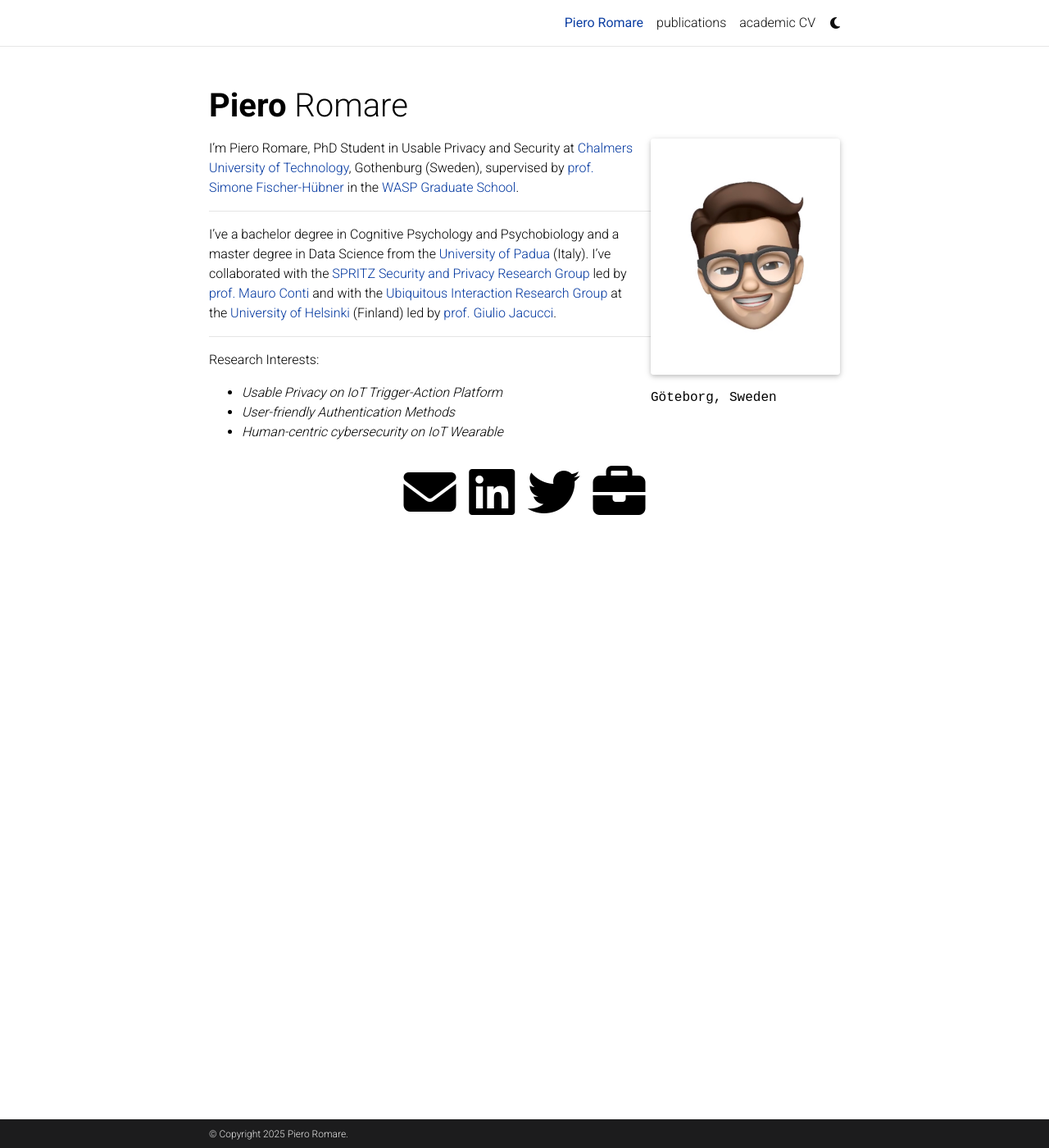
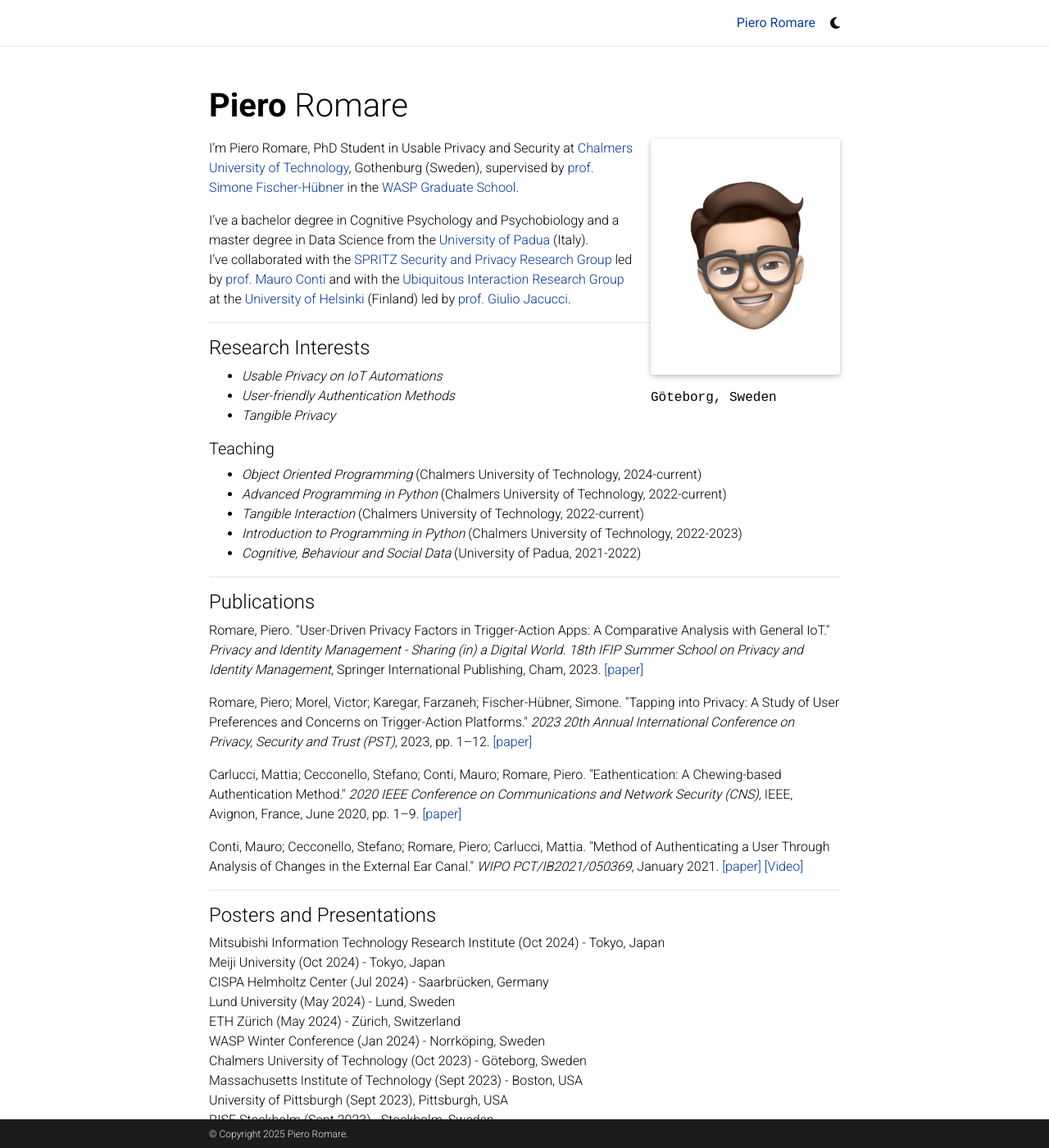
Before and after one commit to pieroromare/pieroromare.github.io, a Jekyll site: the page built from _pages/about.md, in a window 1280 px wide and 1400 px high. Shown: the whole window at 82% size. Built offline with Jekyll 4.4.1, drawn with Linux system fonts in a browser that asks for light colours; full-size pictures stand in for the smaller copies a plugin makes; comment, search, counter and statistics services are not loaded; a style sheet for code colours, icons or effects is not loaded; some of the changed text lies outside the part shown.

Commit message:
single_page

```diff
--- a/_bibliography/papers.bib
+++ b/_bibliography/papers.bib
@@ -32,8 +32,7 @@
 	doi          = {10.1109/CNS48642.2020.9162343},
 	isbn         = {978-1-72814-760-4},
 	url          = {https://ieeexplore.ieee.org/document/9162343/},
-	urldate      = {2022-09-05},
-	keywords     = {my}
+	urldate      = {2022-09-05}
 }
 
 @inproceedings{patent_eathentication_2021,
--- a/_includes/cv/list.html
+++ /dev/null
@@ -1,5 +0,0 @@
-<ul class="card-text font-weight-light list-group list-group-flush">
-    {% for content in entry.contents %}
-      <li class="list-group-item">{{ content }}</li>
-    {% endfor %}
-</ul>
--- a/_includes/selected_papers.html
+++ b/_includes/selected_papers.html
@@ -1,4 +1,4 @@
 
           <div class="publications">
-            {% bibliography -f {{ site.scholar.bibliography }} -q @*[selected=true]* %}
+            {% bibliography -f {{ site.scholar.bibliography }}%}
           </div>
--- a/_pages/about.md
+++ b/_pages/about.md
@@ -15,17 +15,71 @@ latest_posts: false  # includes a list of the newest posts
 selected_papers: false # includes a list of papers marked as "selected={true}"
 social: true  # includes social icons at the bottom of the page
 ---
-
 I'm Piero Romare, PhD Student in Usable Privacy and Security at [Chalmers University of Technology](https://www.chalmers.se), Gothenburg (Sweden), supervised by [prof. Simone Fischer-Hübner](https://www.kau.se/forskare/simone-fischer-hubner) in the [WASP Graduate School](https://wasp-sweden.org).
 
 
----
 I've a bachelor degree in Cognitive Psychology and Psychobiology and a master degree in Data Science from the [University of Padua](https://www.unipd.it/en/) (Italy).
 I've collaborated with the [SPRITZ Security and Privacy Research Group](https://spritz.math.unipd.it) led by [prof. Mauro Conti](https://www.math.unipd.it/~conti/) and with the [Ubiquitous Interaction Research Group](https://www.helsinki.fi/en/researchgroups/ubiquitous-interaction) at the [University of Helsinki](https://www.helsinki.fi/en) (Finland) led by [prof. Giulio Jacucci](https://researchportal.helsinki.fi/en/persons/giulio-jacucci).
 
 ---
 
-Research Interests:
-- *Usable Privacy on IoT Trigger-Action Platform*
+<h4>Research Interests</h4>
+- *Usable Privacy on IoT Automations*
 - *User-friendly Authentication Methods*
-- *Human-centric cybersecurity on IoT Wearable*
+- *Tangible Privacy*
+
+<h5>Teaching</h5>
+- *Object Oriented Programming* (Chalmers University of Technology, 2024-current)
+- *Advanced Programming in Python* (Chalmers University of Technology, 2022-current)
+- *Tangible Interaction* (Chalmers University of Technology, 2022-current)
+- *Introduction to Programming in Python* (Chalmers University of Technology, 2022-2023)
+- *Cognitive, Behaviour and Social Data* (University of Padua, 2021-2022)
+
+---
+
+<h4>Publications</h4>
+<ul style="list-style-type: none; padding-left: 0;">
+  <li style="margin-bottom: 1em;">
+    Romare, Piero. "User-Driven Privacy Factors in Trigger-Action Apps: A Comparative Analysis with General IoT."
+    <em>Privacy and Identity Management - Sharing (in) a Digital World. 18th IFIP Summer School on Privacy and Identity Management</em>, Springer International Publishing, Cham, 2023.
+    <a href="https://doi.org/10.1007/978-3-031-57978-3_16">[paper]</a>
+  </li>
+  <li style="margin-bottom: 1em;">
+    Romare, Piero; Morel, Victor; Karegar, Farzaneh; Fischer-Hübner, Simone.
+    "Tapping into Privacy: A Study of User Preferences and Concerns on Trigger-Action Platforms."
+    <em>2023 20th Annual International Conference on Privacy, Security and Trust (PST)</em>, 2023, pp. 1–12.
+    <a href="https://doi.org/10.1109/PST58708.2023.10320180">[paper]</a>
+  </li>
+  <li style="margin-bottom: 1em;">
+    Carlucci, Mattia; Cecconello, Stefano; Conti, Mauro; Romare, Piero.
+    "Eathentication: A Chewing-based Authentication Method."
+    <em>2020 IEEE Conference on Communications and Network Security (CNS)</em>, IEEE, Avignon, France, June 2020, pp. 1–9.
+    <a href="https://doi.org/10.1109/CNS48642.2020.9162343">[paper]</a>
+  </li>
+  <li style="margin-bottom: 1em;">
+    Conti, Mauro; Cecconello, Stefano; Romare, Piero; Carlucci, Mattia.
+    "Method of Authenticating a User Through Analysis of Changes in the External Ear Canal."
+    <em>WIPO PCT/IB2021/050369</em>, January 2021.
+    <a href="https://patentscope.wipo.int/search/en/detail.jsf?docId=WO2021148932">[paper] </a><a href="https://pieroromare.github.io/extra">[Video]</a>
+  </li>
+</ul>
+
+---
+
+<h4>Posters and Presentations</h4>
+
+Mitsubishi Information Technology Research Institute (Oct 2024) - Tokyo, Japan <br>
+Meiji University (Oct 2024) - Tokyo, Japan <br>
+CISPA Helmholtz Center (Jul 2024) - Saarbrücken, Germany<br>
+Lund University (May 2024) - Lund, Sweden<br>
+ETH Zürich (May 2024) - Zürich, Switzerland<br>
+WASP Winter Conference (Jan 2024) - Norrköping, Sweden<br>
+Chalmers University of Technology (Oct 2023) - Göteborg, Sweden<br>
+Massachusetts Institute of Technology (Sept 2023) - Boston, USA<br>
+University of Pittsburgh (Sept 2023), Pittsburgh, USA<br>
+RISE Stockholm (Sept 2023) - Stockholm, Sweden<br>
+Denmark Technical University (Aug 2023) - Copenhagen, Denmark<br>
+Oslo University (Aug 2023) - Oslo, Norway<br>
+Uppsala University (May 2023) - Uppsala, Sweden<br>
+University of Padua (May 2023) - Padua, Italy<br>
+Karlstad University (Nov 2022) - Karlstad, Sweden
```
Also changed, not shown: _data/cv.yml (deleted, +0 -106 lines), _includes/cv/map.html (deleted, +0 -8 lines), _includes/cv/nested_list.html (deleted, +0 -14 lines), _includes/cv/time_table.html (deleted, +0 -59 lines), _pages/cv.md (deleted, +0 -11 lines), _pages/publications.md (deleted, +0 -26 lines), 1 other file.
